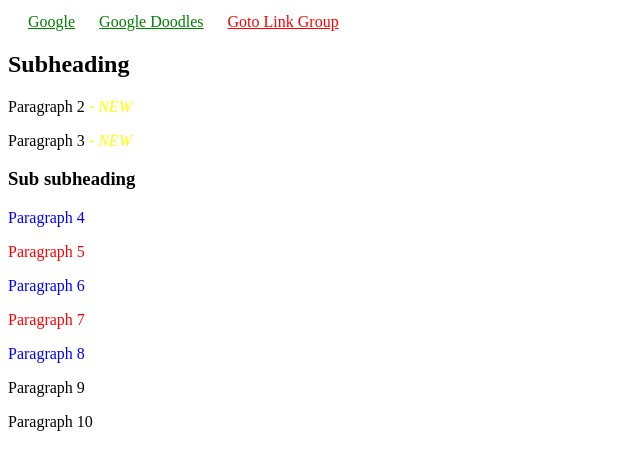
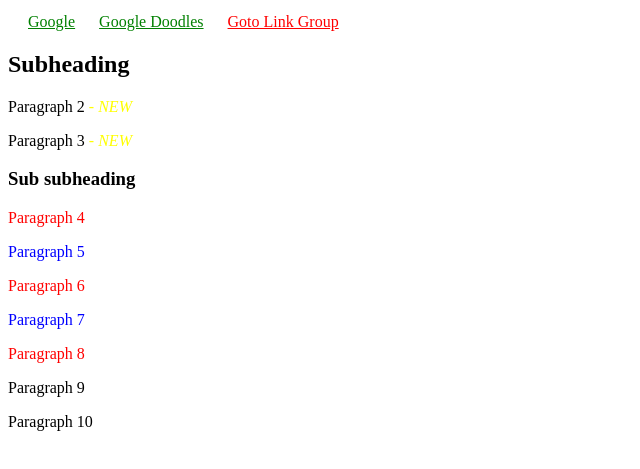
Before and after one commit to BiljaOst/AssingmentKoriscenjeNaprednihCSSSelektora, a plain HTML site: page index.html in a window 1280 px wide. Shown: the part 101-570 px from the top of the page, without its empty margins (0-640 px from the left). Drawn offline with Linux system fonts and the light colour scheme.

Commit message:
Error fixing

```diff
--- a/style.css
+++ b/style.css
@@ -7,10 +7,10 @@ body > p:last-child:hover {
     font-style: italic;
     text-transform: uppercase;
 }
-#second-div > p:nth-child(2n+1) {
+#second-div > p:nth-of-type(2n+1) {
     color: red;
 }
-#second-div > p:nth-child(2n+2) {
+#second-div > p:nth-of-type(2n+2) {
     color: blue;
 }
 a {
```
